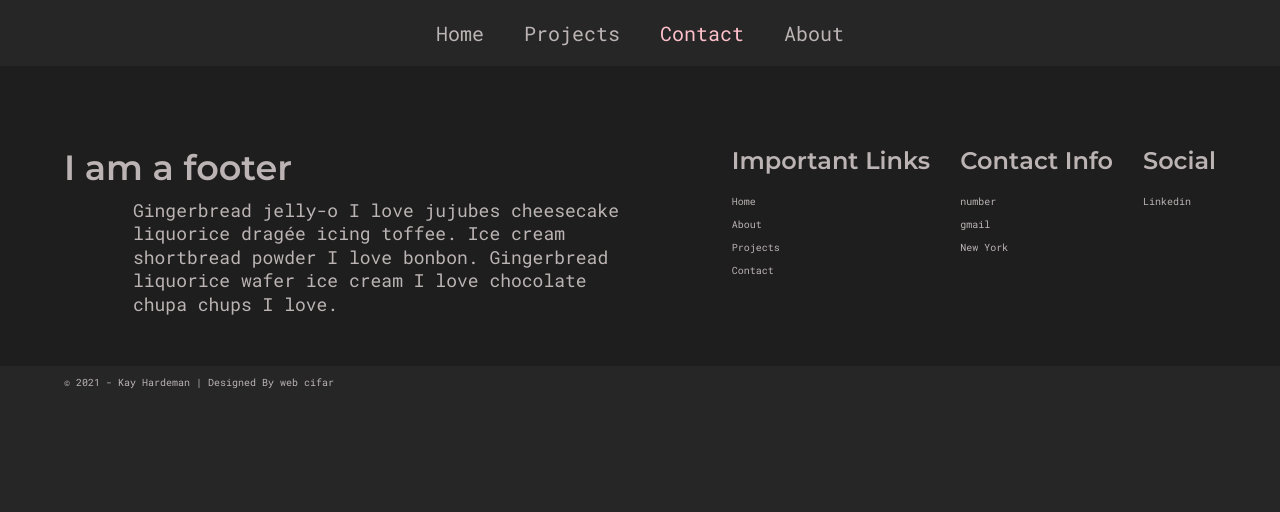
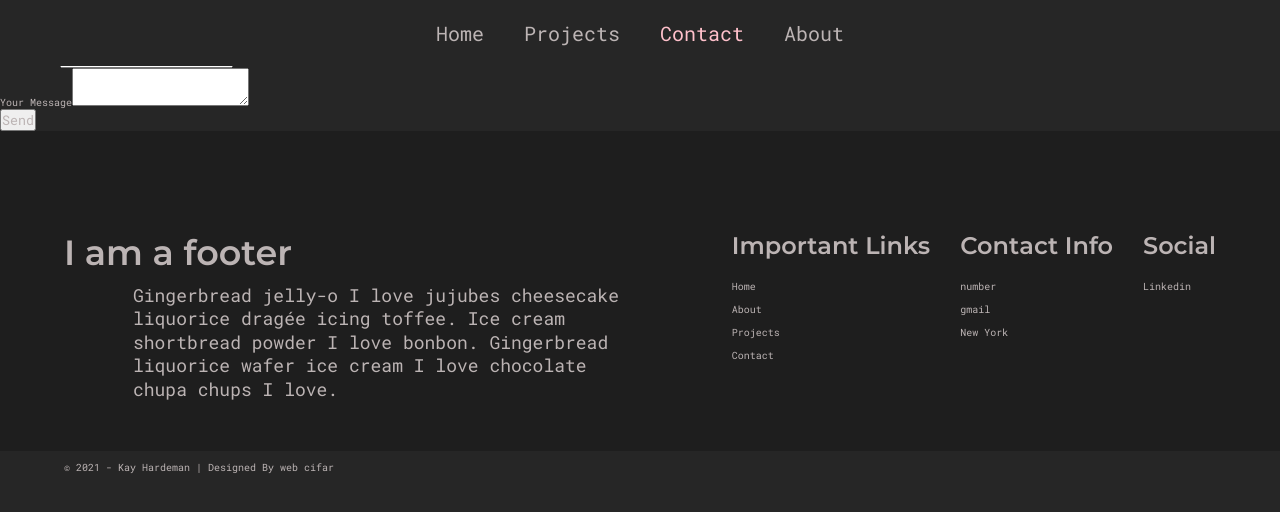
Before and after one commit to kyvycodes/k-react-portfolio, a React (Create React App) app: page /contact in a window 1280 px wide. Shown: the top 512 px of the page. Built offline with nearby package versions, Linux system fonts and the light colour scheme; the HTML template or start-up script is replaced by a standard one.

Commit message:
create: form group

```diff
--- a/src/components/ContactForm.js
+++ b/src/components/ContactForm.js
@@ -2,18 +2,45 @@ import React, { useState } from 'react'
 
 export default function ContactForm() {
   const [name, setName] = useState('');
+  const [email, setEmail] = useState('');
+  const [message, setMessage] = useState('');
+
+
+
   return (
     <div>
        <form>
           <div className='form_group'>
-            <label htmlFor='name'>Your Name</label>
+            <label htmlFor='name'>Your Name
             <input
             type="text"
             id='name'
             name='name'
             value={name}
             onChange={e => setName(e.target.value)}/>
+            </label>
           </div>
+          <div className='form_group'>
+            <label htmlFor='email'>Your Email
+            <input
+            type="text"
+            id='email'
+            email='email'
+            value={email}
+            onChange={e => setEmail(e.target.value)}/>
+            </label>
+          </div>
+          <div className='form_group'>
+            <label htmlFor='message'>Your Message
+            <textarea
+            type="text"
+            id='message'
+            message='message'
+            value={message}
+            onChange={e => setMessage(e.target.value)}/>
+             </label>
+          </div>
+          <button type="submit">Send</button>
         </form>
     </div>
   )
```
